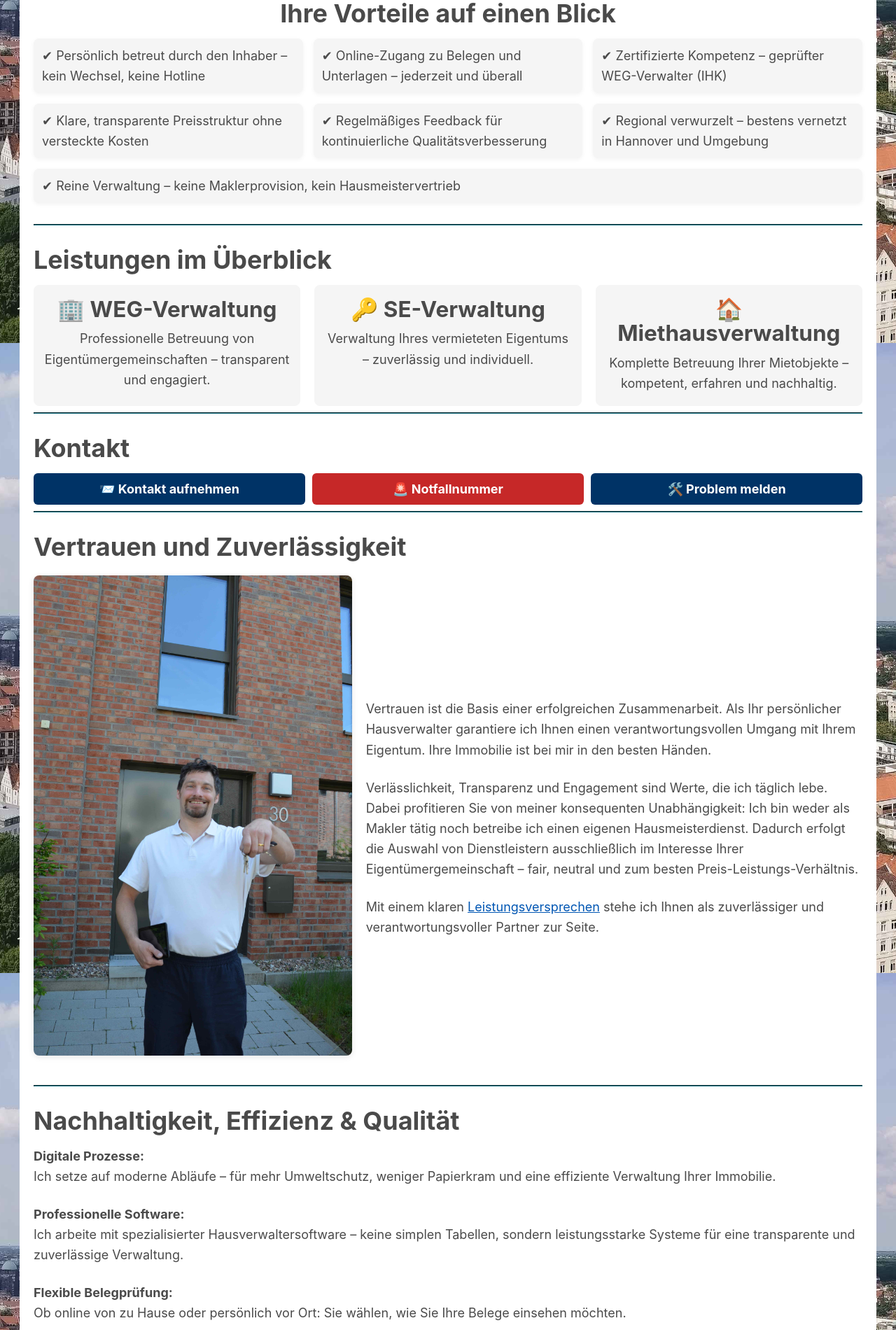
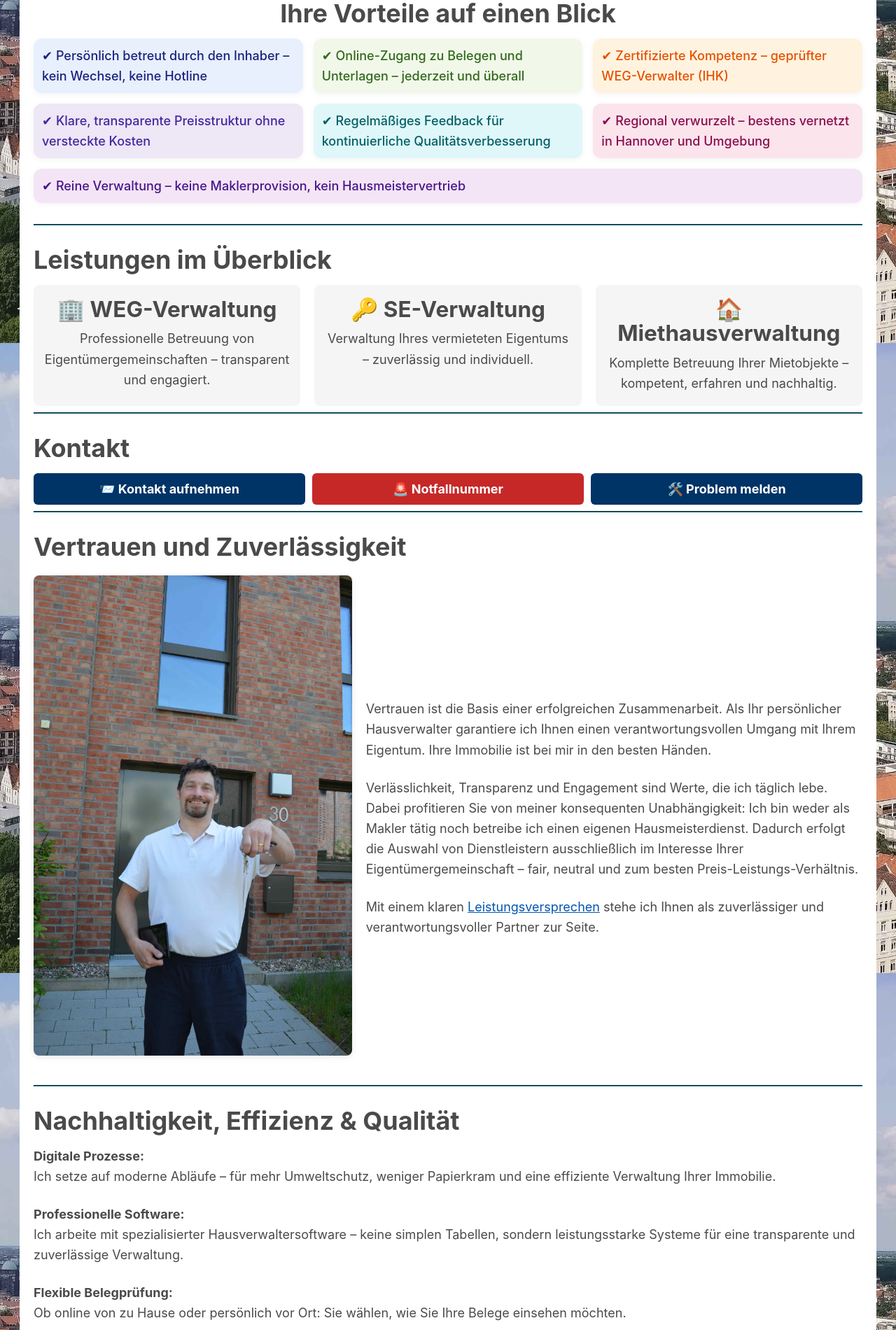
Before and after one commit to marek22k/hausverwaltung, a Jekyll site: the page built from index.md, in a window 1280 px wide. Shown: the part 2210-4110 px from the top of the page at 70% size. Built offline with Jekyll 4.4.1, drawn with Linux system fonts in a browser that asks for light colours.

Commit message:
Update index.md

```diff
--- a/index.md
+++ b/index.md
@@ -101,31 +101,39 @@ sitemap: true
   </div>
 </div>
 
-<!-- Vorteile im Kachel-Layout -->
+<!-- Vorteile im Kachel-Layout mit Farben -->
 <h2 style="margin-top: 2rem; text-align: center;">Ihre Vorteile auf einen Blick</h2>
 
 <div style="display: flex; flex-wrap: wrap; gap: 1.5rem; justify-content: center; margin-top: 1rem; margin-bottom: 3rem;">
-  <div style="flex: 1 1 280px; background: #f5f5f5; padding: 1rem 1.2rem; border-radius: 8px; box-shadow: 0 2px 6px rgba(0,0,0,0.05);">
+
+  <div style="flex: 1 1 280px; background: #e8f0fe; color: #1a237e; padding: 1rem 1.2rem; border-radius: 12px; box-shadow: 0 2px 8px rgba(0,0,0,0.05); font-weight: 500;">
     ✔ Persönlich betreut durch den Inhaber – kein Wechsel, keine Hotline
   </div>
-  <div style="flex: 1 1 280px; background: #f5f5f5; padding: 1rem 1.2rem; border-radius: 8px; box-shadow: 0 2px 6px rgba(0,0,0,0.05);">
+
+  <div style="flex: 1 1 280px; background: #f1f8e9; color: #33691e; padding: 1rem 1.2rem; border-radius: 12px; box-shadow: 0 2px 8px rgba(0,0,0,0.05); font-weight: 500;">
     ✔ Online-Zugang zu Belegen und Unterlagen – jederzeit und überall
   </div>
-  <div style="flex: 1 1 280px; background: #f5f5f5; padding: 1rem 1.2rem; border-radius: 8px; box-shadow: 0 2px 6px rgba(0,0,0,0.05);">
+
+  <div style="flex: 1 1 280px; background: #fff3e0; color: #e65100; padding: 1rem 1.2rem; border-radius: 12px; box-shadow: 0 2px 8px rgba(0,0,0,0.05); font-weight: 500;">
     ✔ Zertifizierte Kompetenz – geprüfter WEG-Verwalter (IHK)
   </div>
-  <div style="flex: 1 1 280px; background: #f5f5f5; padding: 1rem 1.2rem; border-radius: 8px; box-shadow: 0 2px 6px rgba(0,0,0,0.05);">
+
+  <div style="flex: 1 1 280px; background: #ede7f6; color: #4527a0; padding: 1rem 1.2rem; border-radius: 12px; box-shadow: 0 2px 8px rgba(0,0,0,0.05); font-weight: 500;">
     ✔ Klare, transparente Preisstruktur ohne versteckte Kosten
   </div>
-  <div style="flex: 1 1 280px; background: #f5f5f5; padding: 1rem 1.2rem; border-radius: 8px; box-shadow: 0 2px 6px rgba(0,0,0,0.05);">
+
+  <div style="flex: 1 1 280px; background: #e0f7fa; color: #006064; padding: 1rem 1.2rem; border-radius: 12px; box-shadow: 0 2px 8px rgba(0,0,0,0.05); font-weight: 500;">
     ✔ Regelmäßiges Feedback für kontinuierliche Qualitätsverbesserung
   </div>
-  <div style="flex: 1 1 280px; background: #f5f5f5; padding: 1rem 1.2rem; border-radius: 8px; box-shadow: 0 2px 6px rgba(0,0,0,0.05);">
+
+  <div style="flex: 1 1 280px; background: #fce4ec; color: #880e4f; padding: 1rem 1.2rem; border-radius: 12px; box-shadow: 0 2px 8px rgba(0,0,0,0.05); font-weight: 500;">
     ✔ Regional verwurzelt – bestens vernetzt in Hannover und Umgebung
   </div>
-  <div style="flex: 1 1 280px; background: #f5f5f5; padding: 1rem 1.2rem; border-radius: 8px; box-shadow: 0 2px 6px rgba(0,0,0,0.05);">
+
+  <div style="flex: 1 1 280px; background: #f3e5f5; color: #4a148c; padding: 1rem 1.2rem; border-radius: 12px; box-shadow: 0 2px 8px rgba(0,0,0,0.05); font-weight: 500;">
     ✔ Reine Verwaltung – keine Maklerprovision, kein Hausmeistervertrieb
   </div>
+
 </div>
 ---
 
```
